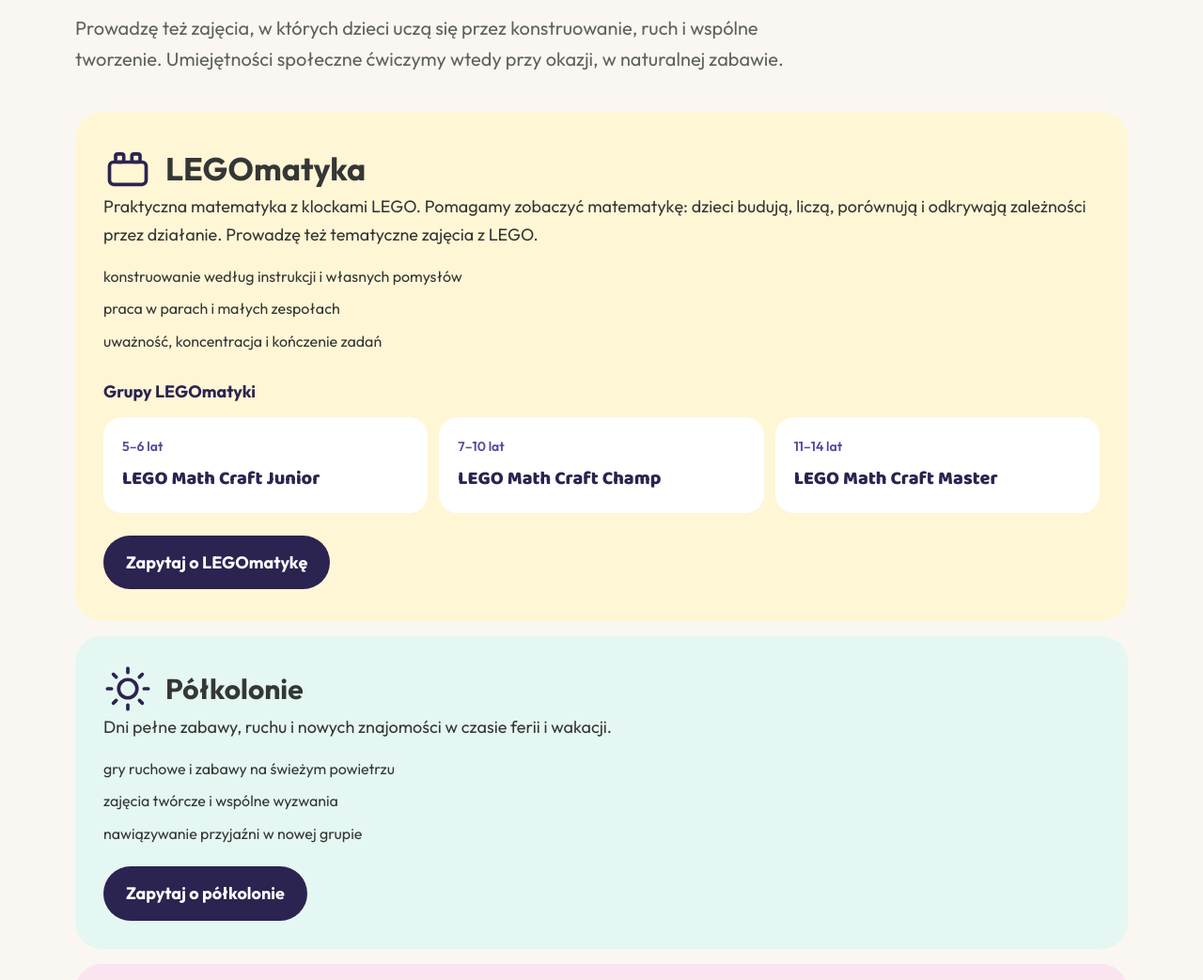
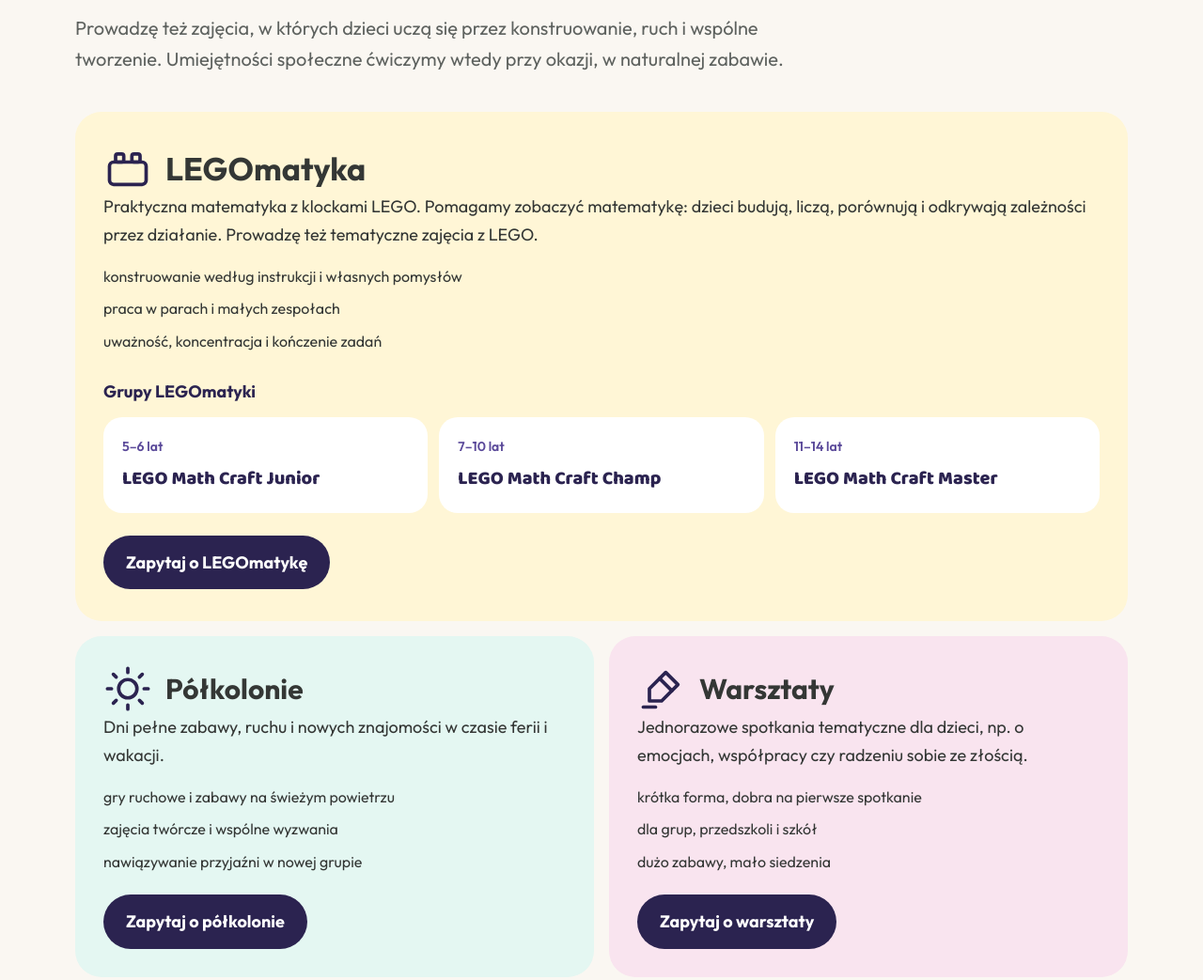
Before and after one commit to AniaFrackiewicz/PlanC, a plain HTML site: page index.html in a window 1280 px wide. Shown: the part 4922-5965 px from the top of the page at 94% size. Drawn offline with Linux system fonts and the light colour scheme.

Commit message:
Inne zajęcia: półkolonie i warsztaty obok siebie, równe z LEGOmatyką
Co-Authored-By: Claude Haiku 5.5 <noreply@anthropic.com>
Claude-Session: https://claude.ai/code/session_01FuMvR3atavuYCBiQz7Ng3n

```diff
--- a/index.html
+++ b/index.html
@@ -13,6 +13,8 @@
 .tus-page{margin:0;background:#FAF7F2;color:#343735;font-family:'Outfit',system-ui,sans-serif;font-size:18px;line-height:1.65}
 .tus-page img{max-width:100%;height:auto}
 .tus-page section{box-sizing:border-box}
+.tus-page .inne-grid{display:grid;grid-template-columns:repeat(2,minmax(0,1fr));gap:16px}
+@media (max-width:700px){.tus-page .inne-grid{grid-template-columns:1fr}}
 .tus-page a{color:#343735}
 .tus-page h1,.tus-page h2,.tus-page h3{font-family:'Outfit',system-ui,sans-serif;font-weight:700;line-height:1.15;margin:0;color:#343735}
 .tus-page p{margin:0}
@@ -222,7 +224,7 @@
     <p style="font-weight:600;font-size:14px;letter-spacing:.1em;text-transform:uppercase;color:#5B4A9A;margin:0 0 12px">Nie tylko TUS</p>
     <h2 style="font-size:44px;max-width:20ch">LEGOmatyka, półkolonie i warsztaty w Dobrym Mieście</h2>
     <p style="font-size:20px;color:#5E625F;max-width:60ch;margin:16px 0 0">Prowadzę też zajęcia, w których dzieci uczą się przez konstruowanie, ruch i wspólne tworzenie. Umiejętności społeczne ćwiczymy wtedy przy okazji, w naturalnej zabawie.</p>
-    <div style="display:flex;flex-direction:column;gap:16px;margin-top:40px">
+    <div class="inne-grid" style="margin-top:40px">
       <div style="grid-column:1/-1;background:#FFF6D6;border-radius:28px;padding:34px 30px">
         <div style="display:flex;align-items:center;gap:14px"><svg viewBox="0 0 24 24" width="52" height="52" fill="none" stroke="#2B2350" stroke-width="1.7" stroke-linejoin="round" aria-hidden="true"><rect x="3" y="9" width="18" height="11" rx="2"></rect><rect x="6" y="5" width="4" height="4" rx="1"></rect><rect x="14" y="5" width="4" height="4" rx="1"></rect></svg><h3 style="font-size:34px;margin:0">LEGOmatyka</h3></div>
         <p style="margin:0;font-size:18px">Praktyczna matematyka z klockami LEGO. Pomagamy zobaczyć matematykę: dzieci budują, liczą, porównują i odkrywają zależności przez działanie. Prowadzę też tematyczne zajęcia z LEGO.</p>
```
